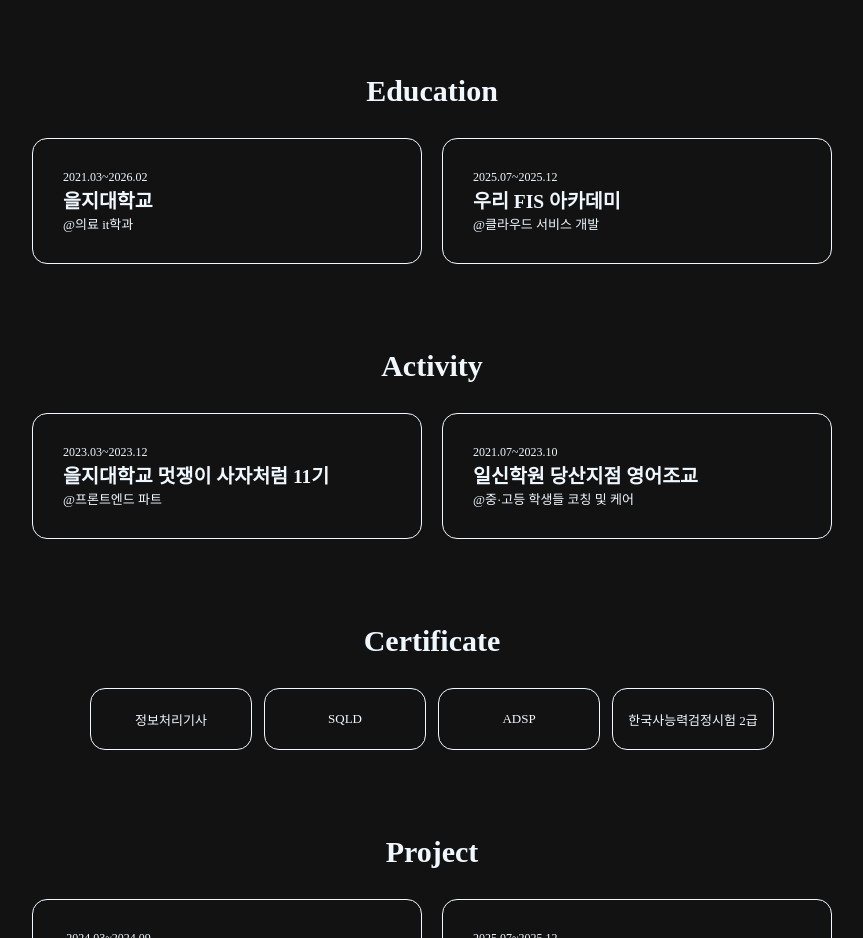
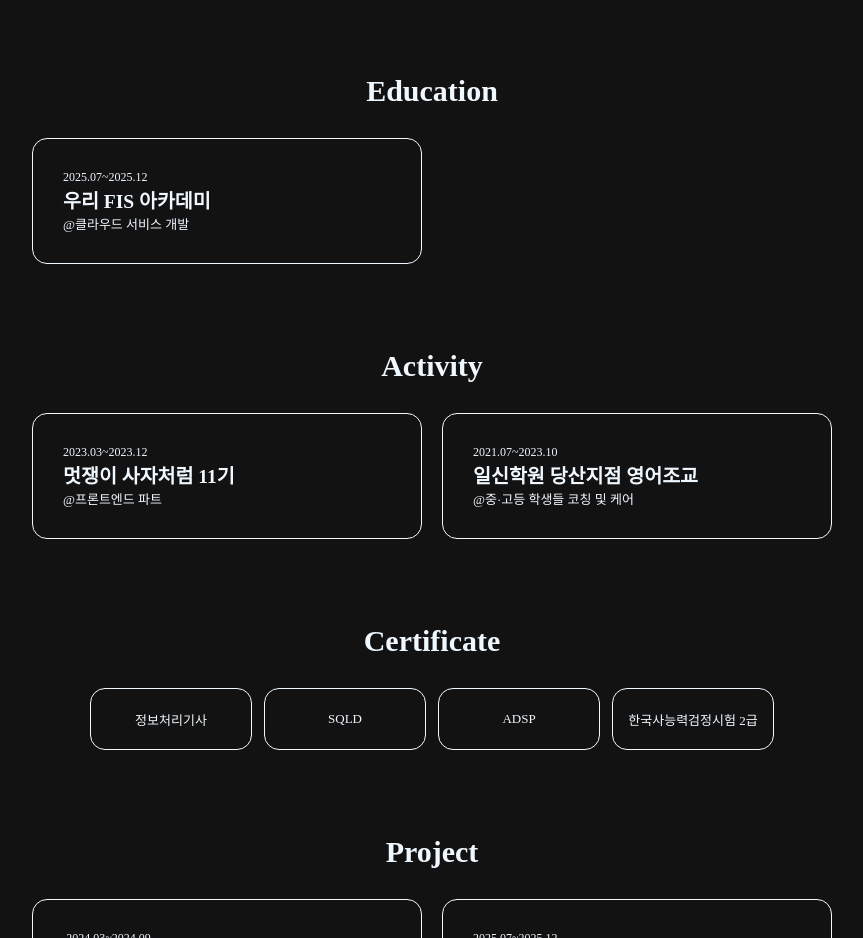
Before and after one commit to kimingzero/profile, a plain HTML site: page index.html in a window 1280 px wide. Shown: the part 980-1918 px from the top of the page, without its empty margins (208-1071 px from the left). Drawn offline with nearby package versions, Linux system fonts and the light colour scheme.

Commit message:
4번째?

```diff
--- a/index.html
+++ b/index.html
@@ -71,11 +71,11 @@
         <h2 class="title">Education</h2>
 
         <div class="description_main">
-          <div class="description_box">
+          <!-- <div class="description_box">
             <span class="description">2021.03~2026.02</span>
             <h2>을지대학교</h2>
             <span>@의료 it학과</span>
-          </div>
+          </div> -->
           <div class="description_box">
             <span class="description">2025.07~2025.12</span>
             <h2>우리 FIS 아카데미</h2>
@@ -89,7 +89,7 @@
         <div class="description_main">
           <div class="description_box">
             <span class="description">2023.03~2023.12</span>
-            <h2>을지대학교 멋쟁이 사자처럼 11기</h2>
+            <h2>멋쟁이 사자처럼 11기</h2>
             <span>@프론트엔드 파트</span>
           </div>
           <div class="description_box">
```
